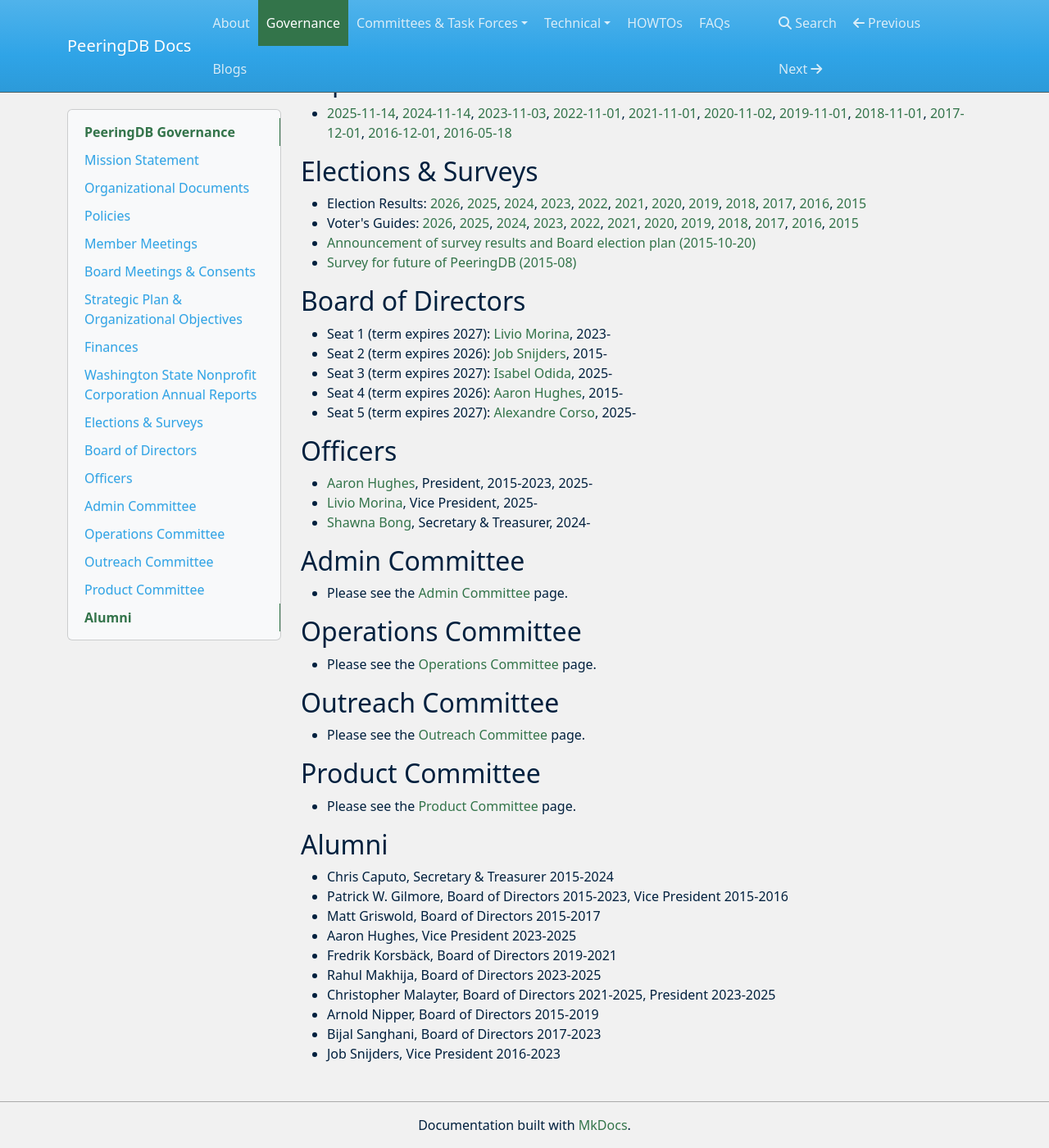
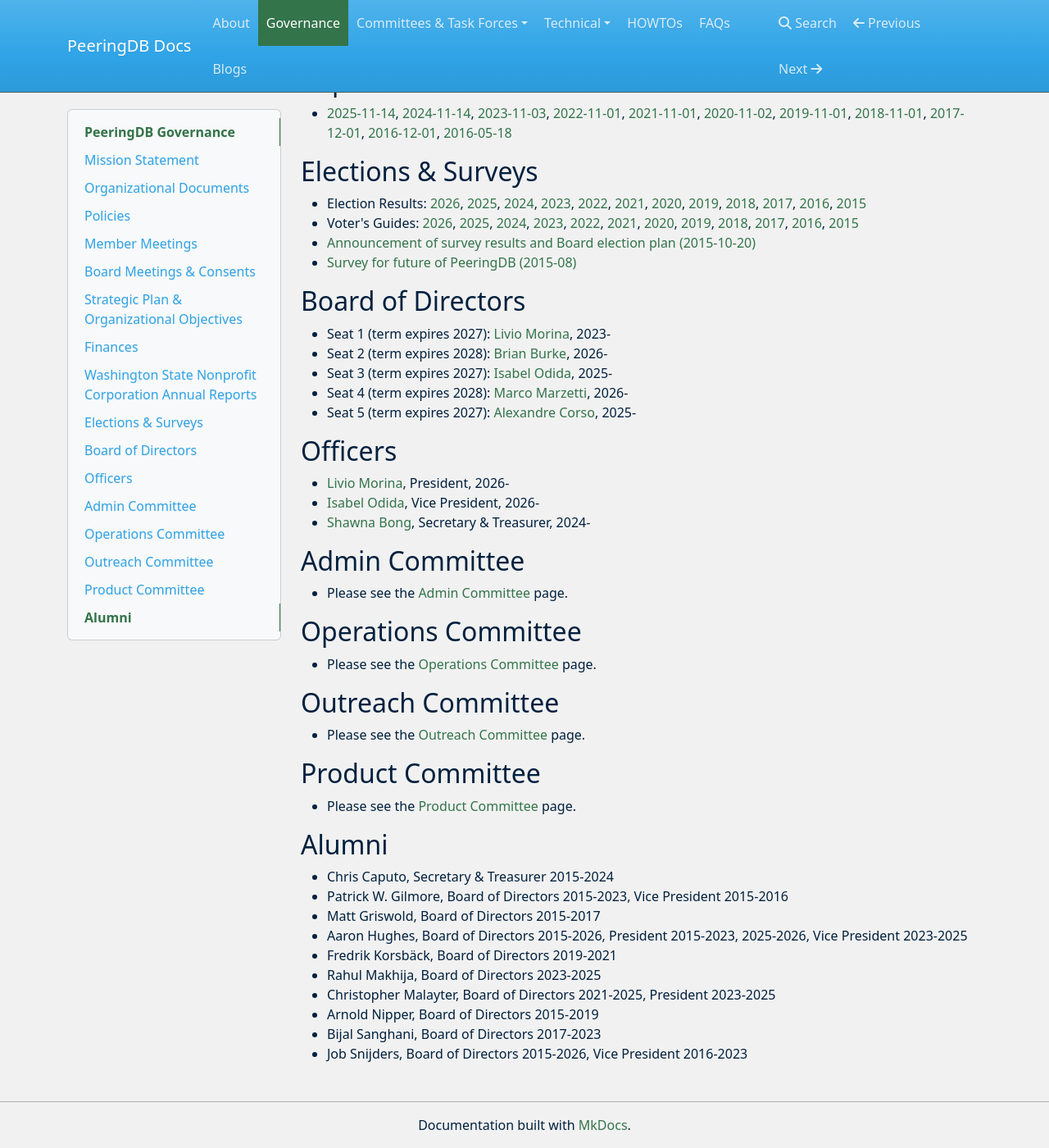
Before and after one commit to peeringdb/docs, an MkDocs documentation site: the page built from docs/gov.md, in a window 1280 px wide and 1400 px high, scrolled down 1643 px. Shown: the whole window at 82% size. Built offline with MkDocs 1.6.1, drawn with Linux system fonts in a browser that asks for light colours; nearby versions of some CDN libraries.

Commit message:
Board updates following 2026 election. (#439)

```diff
--- a/docs/gov.md
+++ b/docs/gov.md
@@ -78,15 +78,15 @@
 ## Board of Directors
 
 - Seat 1 (term expires 2027): [Livio Morina](mailto:livio@peeringdb.com), 2023-
-- Seat 2 (term expires 2026): [Job Snijders](mailto:job@peeringdb.com), 2015-
+- Seat 2 (term expires 2028): [Brian Burke](mailto:brian@peeringdb.com), 2026-
 - Seat 3 (term expires 2027): [Isabel Odida](mailto:isabel@peeringdb.com), 2025-
-- Seat 4 (term expires 2026): [Aaron Hughes](mailto:aaronh@peeringdb.com), 2015-
+- Seat 4 (term expires 2028): [Marco Marzetti](mailto:marco@peeringdb.com), 2026-
 - Seat 5 (term expires 2027): [Alexandre Corso](mailto:alex@peeringdb.com), 2025-
 
 ## Officers
 
-- [Aaron Hughes](mailto:aaronh@peeringdb.com), President, 2015-2023, 2025-
-- [Livio Morina](mailto:livio@peeringdb.com), Vice President, 2025-
+- [Livio Morina](mailto:livio@peeringdb.com), President, 2026-
+- [Isabel Odida](mailto:isabel@peeringdb.com), Vice President, 2026-
 - [Shawna Bong](mailto:shawna@peeringdb.com), Secretary & Treasurer, 2024-
 
 ## Admin Committee
@@ -110,10 +110,10 @@
 - Chris Caputo, Secretary & Treasurer 2015-2024
 - Patrick W. Gilmore, Board of Directors 2015-2023, Vice President 2015-2016
 - Matt Griswold, Board of Directors 2015-2017
-- Aaron Hughes, Vice President 2023-2025
+- Aaron Hughes, Board of Directors 2015-2026, President 2015-2023, 2025-2026, Vice President 2023-2025
 - Fredrik Korsbäck, Board of Directors 2019-2021
 - Rahul Makhija, Board of Directors 2023-2025
 - Christopher Malayter, Board of Directors 2021-2025, President 2023-2025
 - Arnold Nipper, Board of Directors 2015-2019
 - Bijal Sanghani, Board of Directors 2017-2023
-- Job Snijders, Vice President 2016-2023
+- Job Snijders, Board of Directors 2015-2026, Vice President 2016-2023
```
